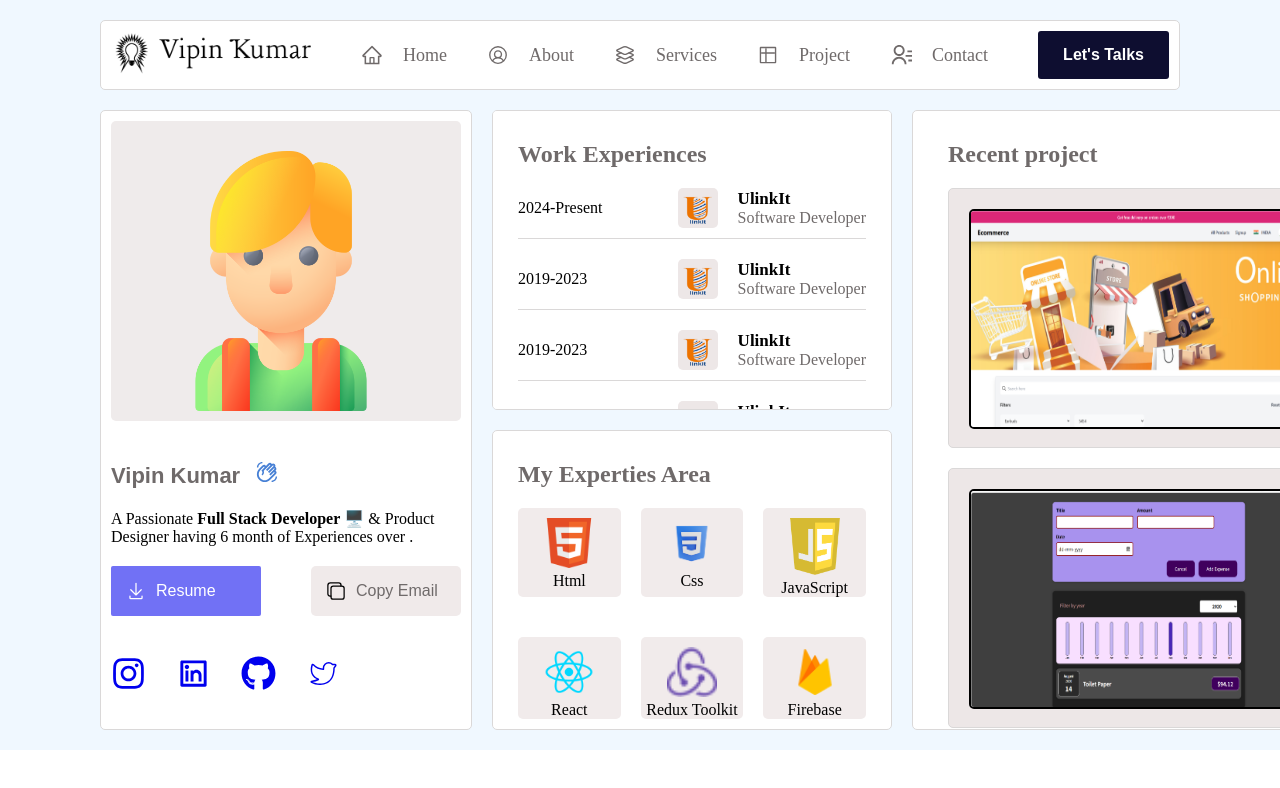
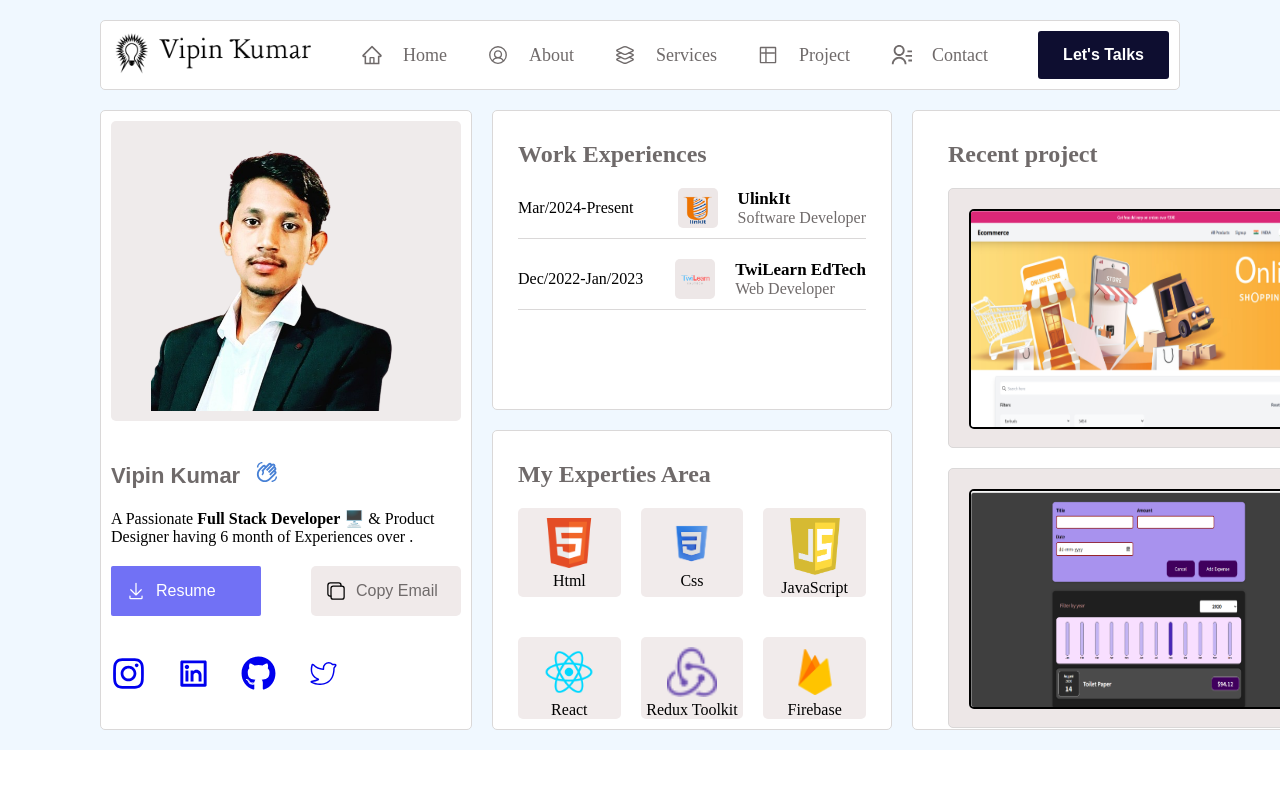
Before and after one commit to Vipinkm1/Vipin-Portfolio, a React (Vite) app: page / in a window 1280 px wide. Shown: the top 788 px of the page. Built offline with nearby package versions, Linux system fonts and the light colour scheme.

Commit message:
photo add

```diff
--- a/src/App.css
+++ b/src/App.css
@@ -603,8 +603,9 @@ a{
   color: #fff;
   transition: 0.6s ease-in-out;
 }
+
 /*  media query for all device */
-@media(max-width: 460px){
+@media(max-width: 500px){
   .home-page{
     padding: 0px;
   }
@@ -704,9 +705,8 @@ a{
     .quote-size{
      font-size: 16px;
     }
-    /*  nav condition value to show that are same product */
     .nav{
       gap: 10px;
+    }
 
-    }
   }
--- a/src/components/Navbar/Navbar.jsx
+++ b/src/components/Navbar/Navbar.jsx
@@ -13,7 +13,6 @@ const Navbar = () => {
         setIsOpen(!isOpen)
         console.log(isOpen)
     }
-
     return (
         <div className='nav-border'  >
             <div className='nav-item'>
--- a/src/components/Pages/About/About.jsx
+++ b/src/components/Pages/About/About.jsx
@@ -10,7 +10,6 @@ import Node from '../../../assets/nodejs.png'
 import MongoDb from '../../../assets/mongodb.png'
 import Express from '../../../assets/express-js.png'
 const About = () => {
-  //  show the animation count value here logic
   const [yearsExperience, setYearsExperience] = useState(0);
   const [projectCompletion, setProjectCompletion] = useState(0);
   const [happyClient, setHappyClient] = useState(0);
@@ -60,7 +59,6 @@ const About = () => {
       <div className='quote-text'>
         <p className='name-intro'>A Passionate <span className='black-quote'>Full Stack Developer </span>🖥️ & <span className='black-quote'>Frontend Developer</span> having <span>1 years</span> of Experiences .</p>
       </div>
-      {/* show the experience in the count wise also show the project completion */}
       <div className='experience-count-show'>
         <div className='years-of-experience '>
           <p className='name-intro count-year'>{yearsExperience}+</p>
--- a/src/components/Pages/Detail.jsx
+++ b/src/components/Pages/Detail.jsx
@@ -1,6 +1,7 @@
 import React from 'react'
 import { MdOutlineArrowRightAlt } from "react-icons/md";
 import CompanyLogo1 from '../../assets/ulinkit-icon.png';
+import TwiLearn from '../../assets/twilearnlogo.png'
 import Html from '../../assets/html.png';
 import Css from '../../assets/css.png';
 import JavaScript from '../../assets/JavaScript.png';
@@ -15,11 +16,9 @@ const Detail = () => {
   const navigate = useNavigate()
   //  show the list of the work experience
   const workExperience = [
-    { id: 1, year: '2024-Present', companyName: 'UlinkIt', companyProfile: 'Software Developer', CompanyImage: CompanyLogo1 },
-    { id: 2, year: '2019-2023', companyName: 'UlinkIt', companyProfile: 'Software Developer', CompanyImage: CompanyLogo1 },
-    { id: 3, year: '2019-2023', companyName: 'UlinkIt', companyProfile: 'Software Developer', CompanyImage: CompanyLogo1 },
-    { id: 4, year: '2019-2023', companyName: 'UlinkIt', companyProfile: 'Software Developer', CompanyImage: CompanyLogo1 },
-    { id: 5, year: '2019-2023', companyName: 'UlinkIt', companyProfile: 'Software Developer', CompanyImage: CompanyLogo1 },
+    { id: 1, year: 'Mar/2024-Present', companyName: 'UlinkIt', companyProfile: 'Software Developer', CompanyImage: CompanyLogo1 },
+    { id: 2, year: 'Dec/2022-Jan/2023', companyName: 'TwiLearn EdTech', companyProfile: 'Web Developer', CompanyImage: TwiLearn },
+
   ]
   //  show here list of my experties
   const experties = [
@@ -77,7 +76,7 @@ const Detail = () => {
         <div className='recent-project-containerr'>
           <div className='flex-item'>
             <h2 className='font-size-title'>Recent project</h2>
-            <div className='show-all-Project'  onClick={() => navigate('/project')}>
+            <div className='show-all-Project' onClick={() => navigate('/project')}>
               <p>All Project</p>
               <MdOutlineArrowRightAlt />
             </div>
--- a/src/components/Sidebar/Profile.jsx
+++ b/src/components/Sidebar/Profile.jsx
@@ -5,8 +5,8 @@ import { RiLinkedinBoxLine } from "react-icons/ri";
 import { FaGithub } from "react-icons/fa";
 import { CiTwitter } from "react-icons/ci";
 import { MdOutlineWavingHand } from "react-icons/md";
-import Student from '../../assets/student.png'
 import { GoDownload } from "react-icons/go";
+import Vipinphoto from '../../assets/vipinkumar-logo.png'
 
 const Profile = () => {
   //  text copy function and logic is here
@@ -29,13 +29,14 @@ const Profile = () => {
     <div className='profile-border'>
       <div className='profile-img-upper'>
         <div className='img-container'>
-          <img className='profile-logo-size' src={Student} />
+          <img className='profile-logo-size' src={Vipinphoto} />
         </div>
       </div>
       {/*  profile page */}
       <div className='person-name'>Vipin Kumar  <span c><MdOutlineWavingHand className='waving-hand' /> </span></div>
       <div className='introduction-part'>A Passionate <span className='highlight-text'>Full Stack Developer</span> 🖥️ & Product Designer having 6 month of Experiences over .</div>
       <div className='two-btn'>
+
         <div className=' call-section bg-btn'>
           <GoDownload className='call-icon' />
           <a href='https://drive.google.com/file/d/1srXZ33lflwh4Q0fqXfQfZa5exqMkwTtb/view?usp=sharing'>
```
Also changed, not shown: src/components/Pages/Project/Project.jsx (+5 -5 lines), src/components/Pages/Services/Services.jsx (+6 -6 lines), src/assets/twilearnlogo.png (added). Lines whose indentation alone changed are shown as unchanged.
